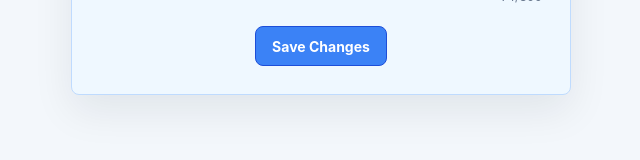
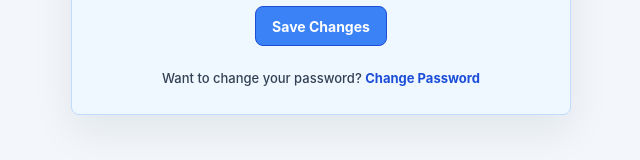
Before and after one commit to andrew-marshall-251/frontend, a React (Vite) app: page /edit-profile in a window 1280 px wide. Shown: the part 598-758 px from the top of the page, without its empty margins (319-959 px from the left). Built offline with nearby package versions, Linux system fonts and the light colour scheme; no server answers.

Commit message:
ok added the link to change password

```diff
--- a/src/pages/edit-profile/index.jsx
+++ b/src/pages/edit-profile/index.jsx
@@ -1,4 +1,5 @@
 import { useEffect, useState } from "react";
+import { Link } from "react-router-dom";
 import { Button } from "../../components/ui/button";
 import { Input } from "../../components/ui/input";
 import { Label } from "../../components/ui/label";
@@ -210,6 +211,10 @@ export default function EditProfile() {
         <Button type="submit" className="register-submit">
           Save Changes
         </Button>
+
+        <p className="auth-switch">
+          Want to change your password? <Link to="/new-password">Change Password</Link>
+        </p>
       </form>
     </section>
   );
--- a/src/styles.css
+++ b/src/styles.css
@@ -671,7 +671,7 @@ h1 {
 }
 
 .auth-switch {
-  margin: 0;
+  margin: 6px 0 0;
   text-align: center;
   color: #334155;
   font-size: 13px;
@@ -682,6 +682,7 @@ h1 {
   color: #1d4ed8;
   font-weight: 700;
   text-decoration: none;
+  white-space: nowrap;
 }
 
 .auth-switch a:hover {
```
Also changed, not shown: 7 other files (tests, documents, lock files or other folders).
